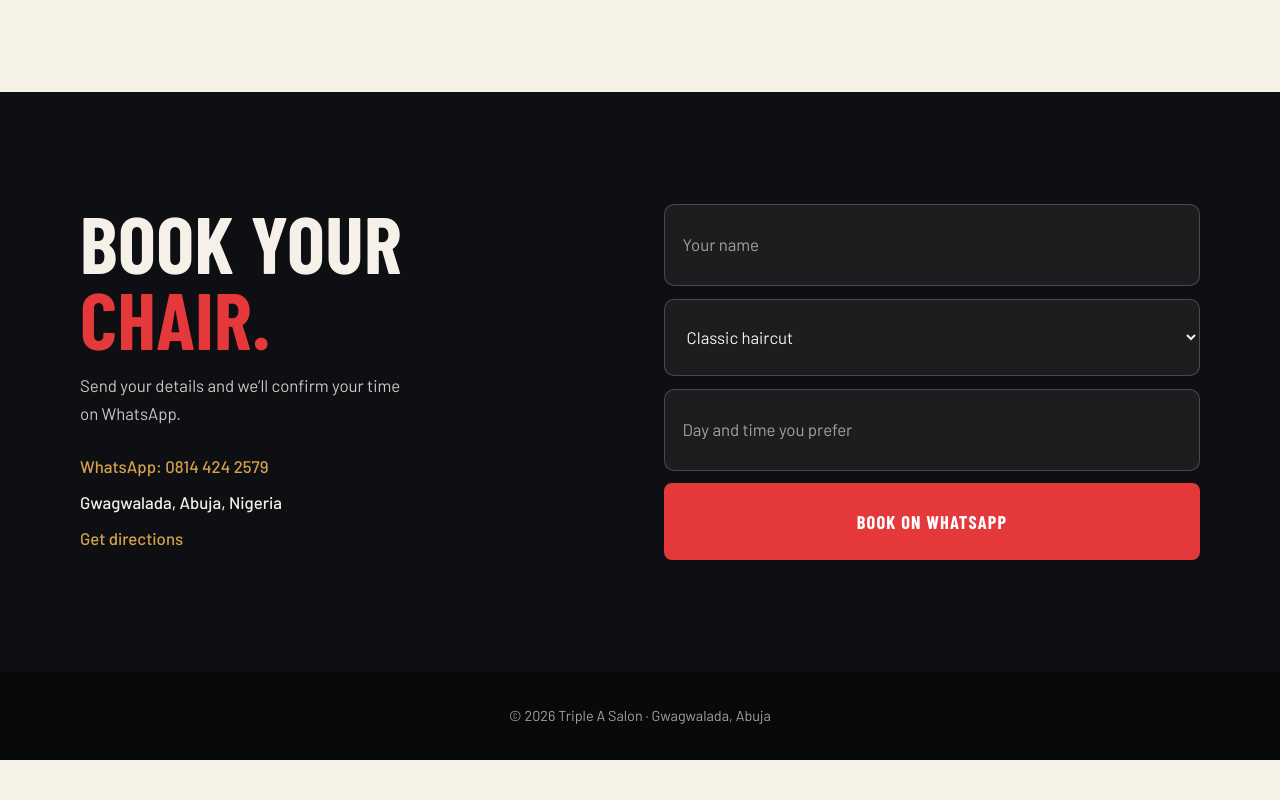
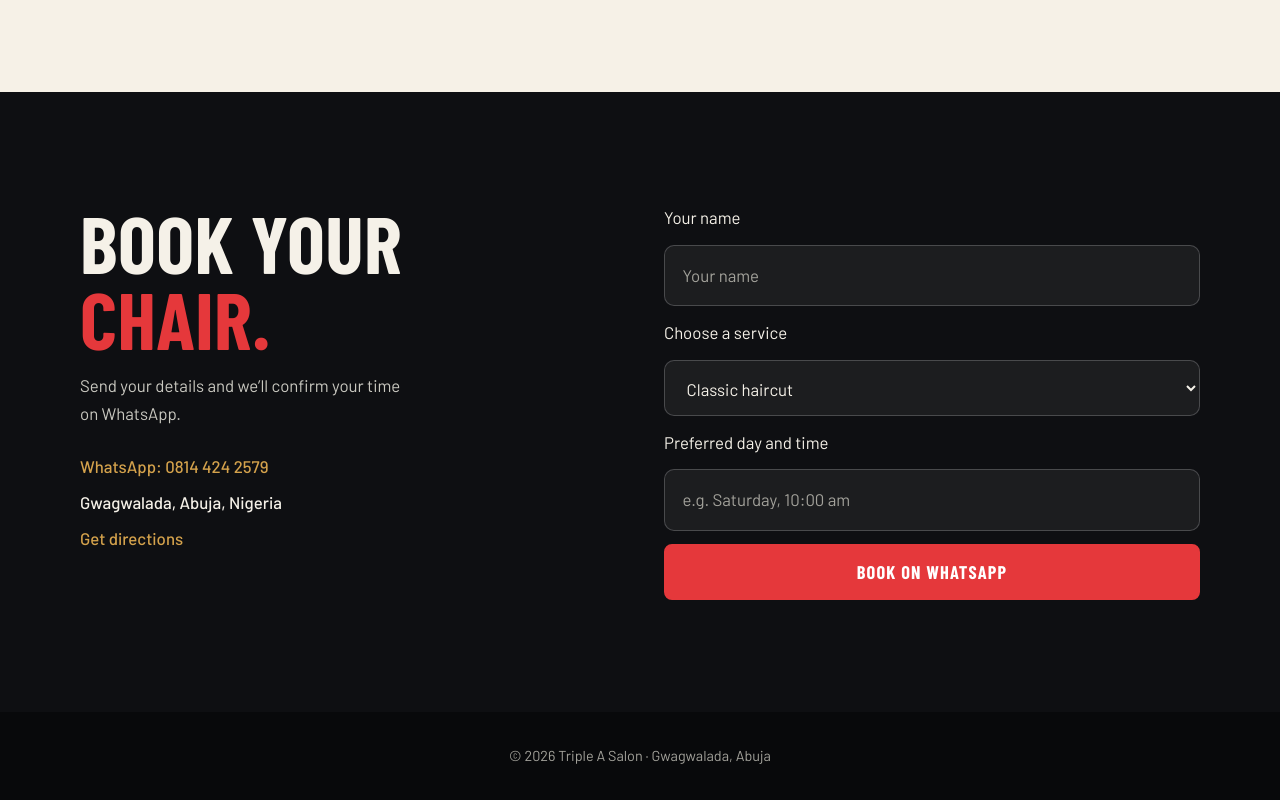
Before and after one commit to youngmsdzunnurain-ship-it/triple-a-salon-website, a plain HTML site: page index.html in a window 1280 px wide. Shown: the part 3678-4478 px from the top of the page. Before the commit the page ends 4438 px from the top, so only its background shows below. Drawn offline with nearby package versions, Linux system fonts and the light colour scheme; a web font is replaced by a local one.

Commit message:
Improve accessible forms, image loading and privacy links

```diff
--- a/index.html
+++ b/index.html
@@ -61,10 +61,10 @@
 <section class="bk" id="book"><div class="w">
 <div data-r><h2>Book your <span style="color:#e5383b">chair.</span></h2><p>Send your details and we’ll confirm your time on WhatsApp.</p>
 <div class="det"><a id="wa" target="_blank" rel="noopener"></a><a id="mail" target="_blank" rel="noopener"></a><span>Gwagwalada, Abuja, Nigeria</span><a id="mp" target="_blank" rel="noopener">Get directions</a><div id="hr"></div></div></div>
-<form id="f" data-r style="--dl:.15s"><input id="n" placeholder="Your name" required autocomplete="name"><select id="s" aria-label="Service"></select><input id="d" placeholder="Day and time you prefer" required><button class="btn r" type="submit">Book on WhatsApp</button></form>
+<form id="f" data-r style="--dl:.15s" aria-label="WhatsApp booking request"><label for="n">Your name</label><input id="n" name="name" placeholder="Your name" required autocomplete="name"><label for="s">Choose a service</label><select id="s" name="service" aria-label="Service"></select><label for="d">Preferred day and time</label><input id="d" name="preferred-time" placeholder="e.g. Saturday, 10:00 am" required><button class="btn r" type="submit">Book on WhatsApp</button></form>
 </div></section>
 </main>
-<footer id="ft"></footer>
+<footer id="ft"> · <a href="privacy.html">Privacy</a></footer>
 <script src="js/script.js" defer></script>
 </body>
 </html>
```
